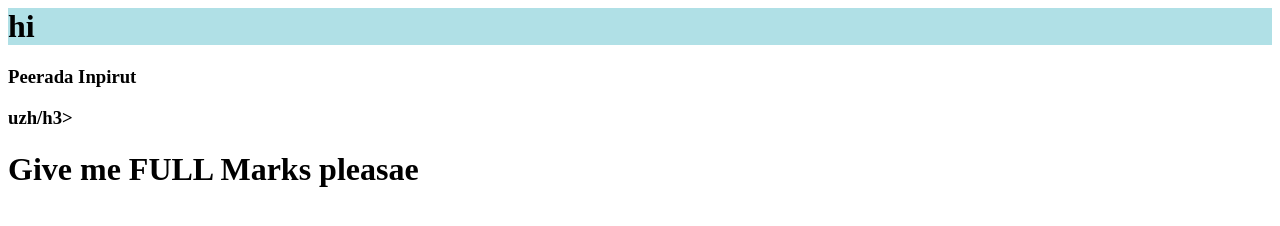
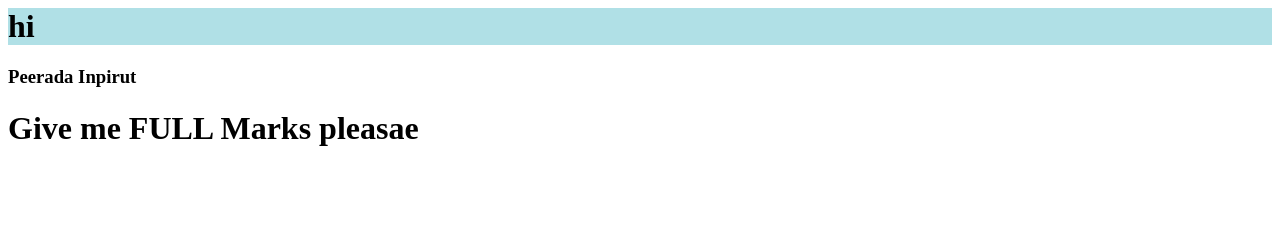
Before and after one commit to urzh4ng/myweb, a plain HTML site: page index.html in a window 1280 px wide. Drawn offline with Linux system fonts and the light colour scheme.

Commit message:
Update index.html

```diff
--- a/index.html
+++ b/index.html
@@ -1,6 +1,5 @@
 <html>
   <h1 style="background-color:powderblue;">hi</h1>
   <h3>Peerada Inpirut</h3>
-<h3>uzh/h3>
 <h1>Give me FULL Marks pleasae</h1>
 </html>
```
